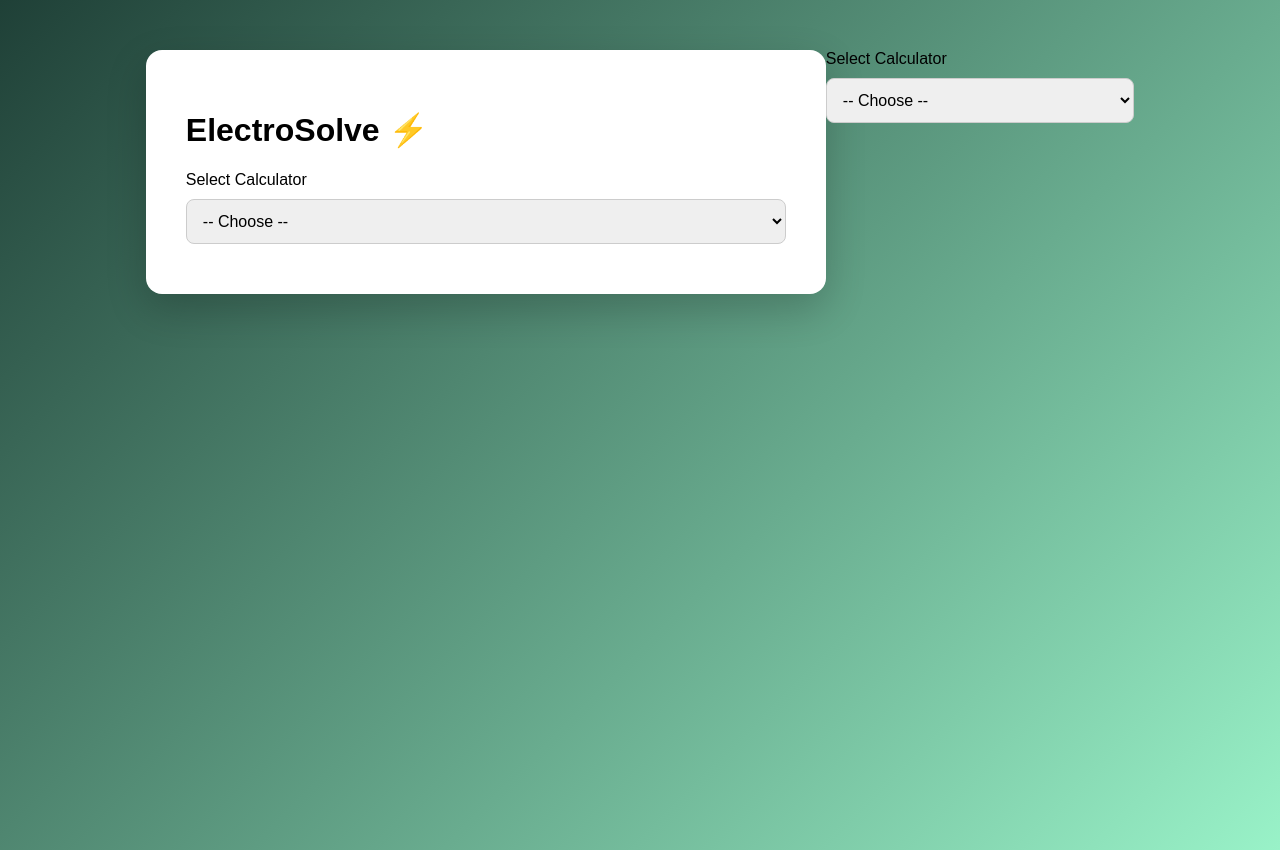
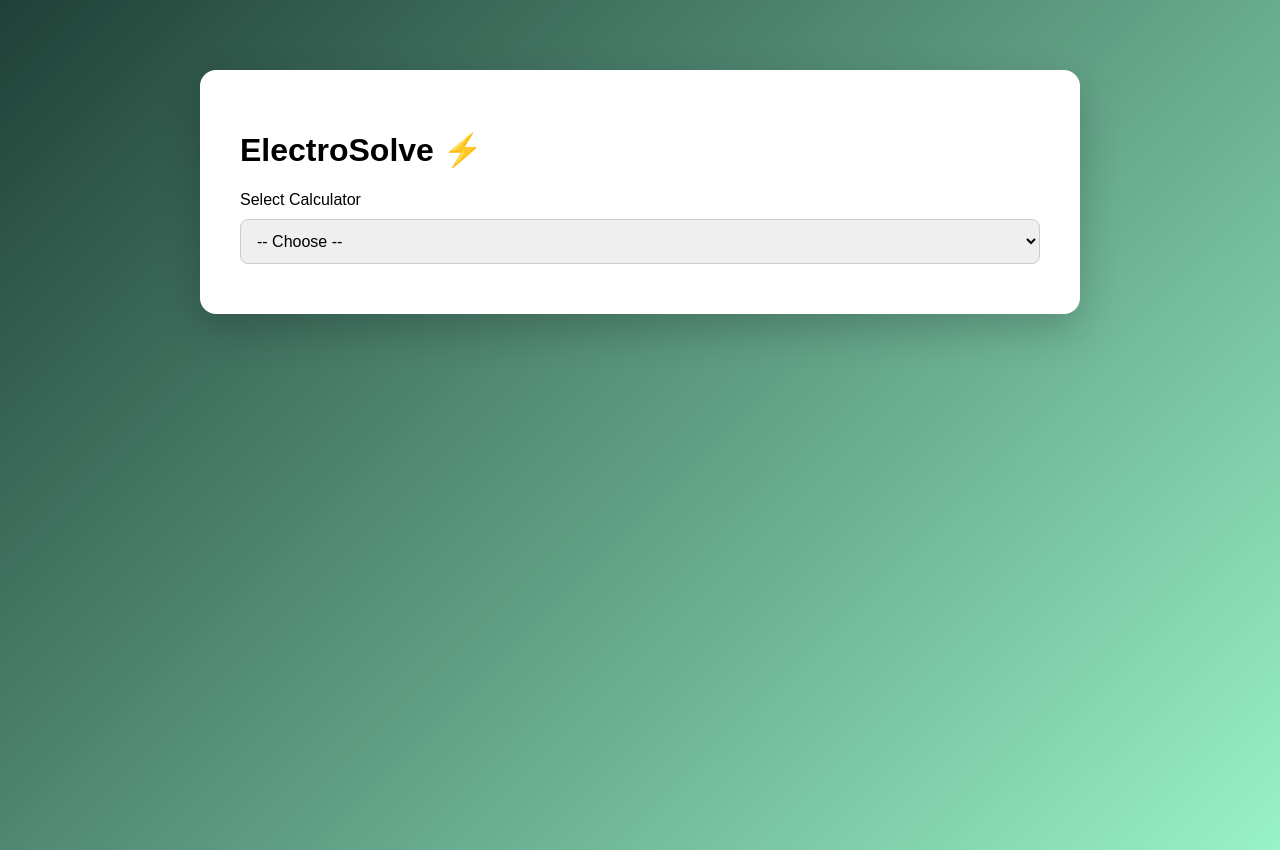
Before and after one commit to cosmasewalan/ElecteroSolve, a plain HTML site: page index.html in a window 1280 px wide. Drawn offline with Linux system fonts and the light colour scheme.

Commit message:
Refactor container styles and remove selector
Updated container styles and removed calculator selector.

Signed-off-by: Cosmas Ewalan <cosmasewalan113@gmail.com>

```diff
--- a/index.html
+++ b/index.html
@@ -17,12 +17,13 @@
 }
 
 .container {
-  background: white;
+  width: 95%;        /* almost full width */
+  max-width: 800px;  /* bigger on desktop */
   padding: 40px;
-  width: 90%;
-  max-width: 600px; /* larger for computer screen */
   border-radius: 16px;
   box-shadow: 0 15px 40px rgba(0,0,0,0.2);
+  background: white;
+  margin: 20px auto; /* center horizontally */
 }
 
 input, select, button {
@@ -69,18 +70,6 @@ button:hover {
     <option value="joule">Joule's Law</option>
     <option value="power">Electric Power</option>
     <option value="series">Series Resistance</option>
-  </select>
-</div>
-<div id="selector-container">
-  <label>Select Calculator</label>
-  <select id="calculator" onchange="showCalculator()">
-    <option value="">-- Choose --</option>
-    <option value="ohm">Ohm's Law</option>
-    <option value="joule">Joule's Law</option>
-    <option value="power">Electric Power</option>
-    <option value="series">Series Resistance</option>
-    <option value="parallel">Parallel Resistance</option>
-    <option value="divider">Voltage Divider</option>
   </select>
 </div>
 
```
